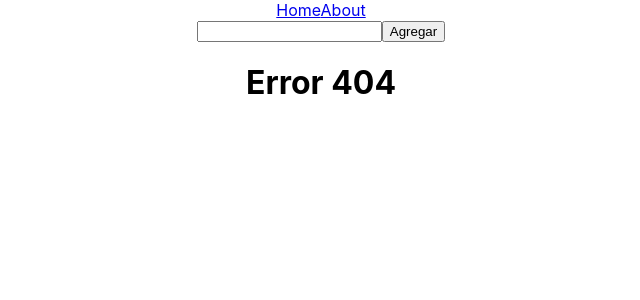
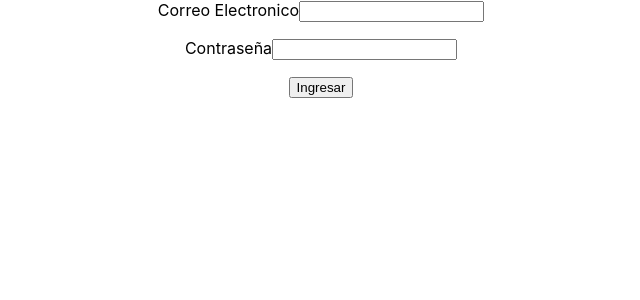
Before and after one commit to lgramajo99/Rick_y_Morty, a React (Create React App) app: page / in a window 1280 px wide. Before the commit this address had no page. Shown: the top 300 px of the page, without its empty margins (319-959 px from the left). Built offline with nearby package versions, Linux system fonts and the light colour scheme.

Commit message:
Se completa los integracion requeridos

```diff
--- a/src/App.js
+++ b/src/App.js
@@ -1,11 +1,12 @@
-import { useState } from 'react'
-import { Routes, Route } from 'react-router-dom';
+import { useEffect, useState } from 'react'
+import { Routes, Route, useLocation, useNavigate } from 'react-router-dom';
 import './App.css'
 import Cards from './components/Cards.jsx'
 import Nav from './components/Nav'
 import About from './components/About'
 import Detail from './components/Detail'
 import Error from './components/Error';
+import Form from './components/Form';
 
 function App() {
   const [characters, setCharacters] = useState([]);
@@ -17,16 +18,35 @@ function App() {
         else window.alert('No hay personajes con ese ID')
       })
   }
+  const location = useLocation();
 
   const onClose = (id) => { setCharacters(characters.filter(character => character.id !== id)) }
 
+
+  const navigate = useNavigate();
+  const [access, setAccess] = useState(false);
+  const username = 'ejemplo@gmail.com';
+  const password = '1password';
+
+  function login(userData) {
+    if (userData.password === password && userData.username === username) {
+      setAccess(true);
+      navigate('/home');
+    }
+  }
+
+  useEffect(() => {
+    !access && navigate('/');
+  }, []);
+
   return (
     <div className='App'>
-      <Nav onSearch={onSearch} />
+      {location.pathname !== '/' && <Nav onSearch={onSearch} />}
       <Routes>
         <Route path='/home' caseSensitive={true} index={true} element={<Cards onClose={onClose} characters={characters} />} />
         <Route path={'/detail/:detailId'} element={<Detail />} />
         <Route path='/about' caseSensitive={true} element={<About />} />
+        <Route path='/' element={<Form login={login} />} />
         <Route path='*' element={<Error />} />
       </Routes>
     </div >
--- /dev/null
+++ b/src/components/Form.jsx
@@ -0,0 +1,67 @@
+import { useState } from "react";
+// import { useNavigate } from "react-router-dom";
+
+function Form(props) {
+    const regexEmail = /^[A-Z0-9._%+-]+@[A-Z0-9.-]+\.[A-Z]{2,4}$/i;
+    const regexPassword = "^(?=.*[A-Za-z])(?=.*\d)[A-Za-z\d]{8,}$";
+
+    const [userData, setUserData] = useState({
+        username: '',
+        password: ''
+    });
+    const [errors, setErrors] = useState({
+        username: '',
+        password: ''
+    })
+
+    const validate = (inputs) => {
+        const errors = {};
+
+        const regexEmail = /\S+@\S+\.S+/;
+        const regexPassword = new RegExp(
+            "^(?=[A-Za-z]+[0-9]|[0-9]+[A-Za-z])[A-Za-z0-9]{6,10}$"
+        );
+
+        if (!regexEmail.test(inputs.username)) { errors.username = 'Debe ser un correo electrónico' }
+        if (!inputs.username) { errors.username = 'Agrega tu usuario' }
+        if (!inputs.username.length > 35) { errors.username = "Maximo 35 caracteres" }
+        if (!regexPassword.test(inputs.password)) { errors.password = 'Contraseña invalida: Entre 6 - 10 caracteres' }
+        return errors;
+    }
+
+    const handleInputChange = (e) => {
+        setUserData({
+            ...userData,
+            [e.target.name]: e.target.value,
+        });
+
+        setErrors(
+            validate({
+                ...userData,
+                [e.target.name]: e.target.value,
+            })
+        );
+    }
+
+    const handleSubmit = (e) => {
+        e.preventDefault();
+        props.login(userData)
+
+    }
+
+    return <div>
+        <form onSubmit={handleSubmit}>
+            <label htmlFor="username">Correo Electronico</label>
+            <input type="email" name="username" value={userData.username} onChange={(e) => handleInputChange(e)} id="" />
+            <p>{errors.username || ''}</p>
+
+            <label htmlFor="password">Contraseña</label>
+            <input type="password" name="password" value={userData.password} onChange={(e) => handleInputChange(e)} id="" />
+            <p>{errors.password || ''}</p>
+
+            <button type="submit">Ingresar</button>
+        </form>
+    </div>
+}
+
+export default Form;
```
Also changed, not shown: 1 other file (tests, documents, lock files or other folders).
